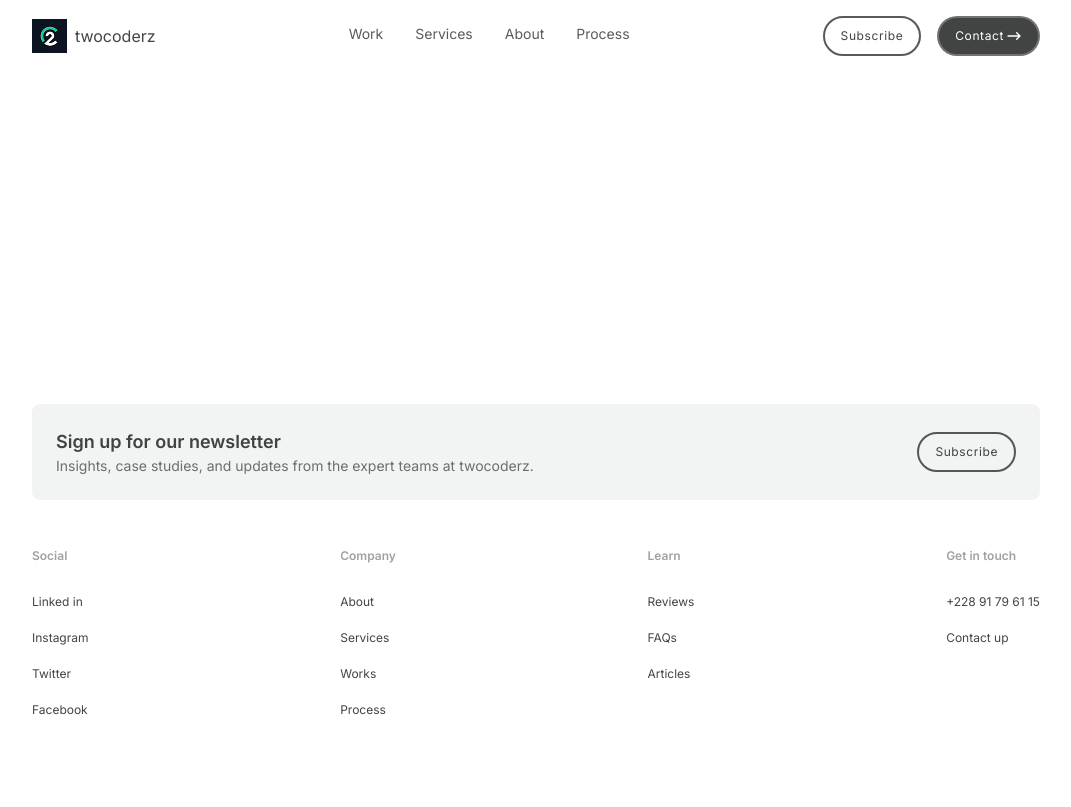
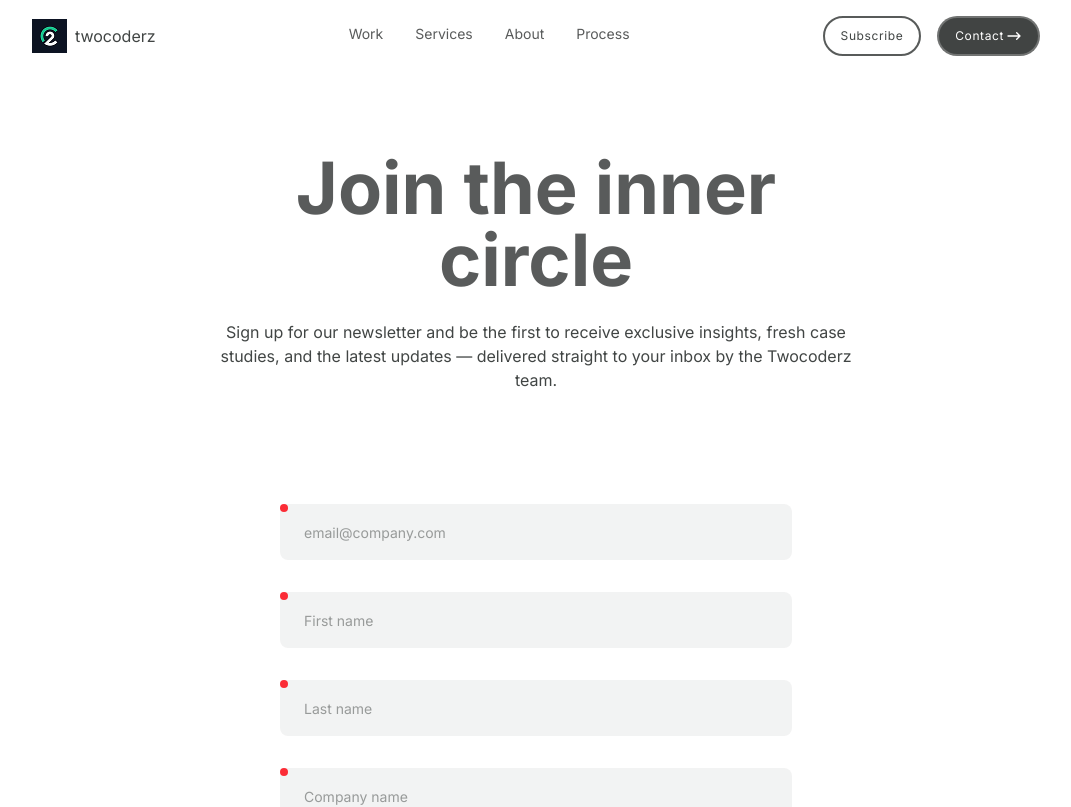
Before and after one commit to twocoderz/twocoderz.team, a React (Vite) app: page /subscribe in a window 1280 px wide. Shown: the top 807 px of the page, without its empty margins (104-1175 px from the left). Built offline with nearby package versions, Linux system fonts and the light colour scheme.

Commit message:
create subscribe form, modif subscribe page

```diff
--- a/src/pages/subscribe/SubscribePage.tsx
+++ b/src/pages/subscribe/SubscribePage.tsx
@@ -1,9 +1,23 @@
 import Layout from "../../shared/components/layout/Layout";
+import { HeroSection } from "../../shared/components/sections/HeroSection";
+import Container from "../../shared/components/ui/Container";
+import SubscribeForm from "./components/SubscribeForm";
 
 export default function SubscribePage() {
   return (
     <Layout>
-      <div>{/* TODO: Add Subscribe page content */}</div>
+      <HeroSection
+        title="Join the inner circle"
+        subtitle="
+        Sign up for our newsletter and be the first to receive exclusive insights,
+        fresh case studies, and the latest updates — delivered straight to your inbox by the Twocoderz team."
+        alignment="center"
+      />
+      <Container>
+        <div className="mx-auto max-w-lg">
+          <SubscribeForm />
+        </div>
+      </Container>
     </Layout>
   );
 }
--- /dev/null
+++ b/src/pages/subscribe/components/SubscribeForm.tsx
@@ -0,0 +1,36 @@
+import Input from "../../../shared/components/ui/MyInput";
+
+export default function SubscribeForm() {
+  return (
+    <form action="" className="flex flex-col gap-p8">
+      <Input
+        type="email"
+        required
+        autoComplete="email"
+        placeholder="email@company.com"
+        className="placeholder:text-black-40 placeholder:text-sm w-full"
+      />
+      <Input
+        type="text"
+        required
+        autoComplete="given-name"
+        placeholder="First name"
+        className="placeholder:text-black-40 placeholder:text-sm w-full"
+      />
+      <Input
+        type="text"
+        required
+        autoComplete="family-name"
+        placeholder="Last name"
+        className="placeholder:text-black-40 placeholder:text-sm w-full"
+      />
+      <Input
+        type="text"
+        required
+        autoComplete="organization"
+        placeholder="Company name"
+        className="placeholder:text-black-40 placeholder:text-sm w-full"
+      />
+    </form>
+  );
+}
```
